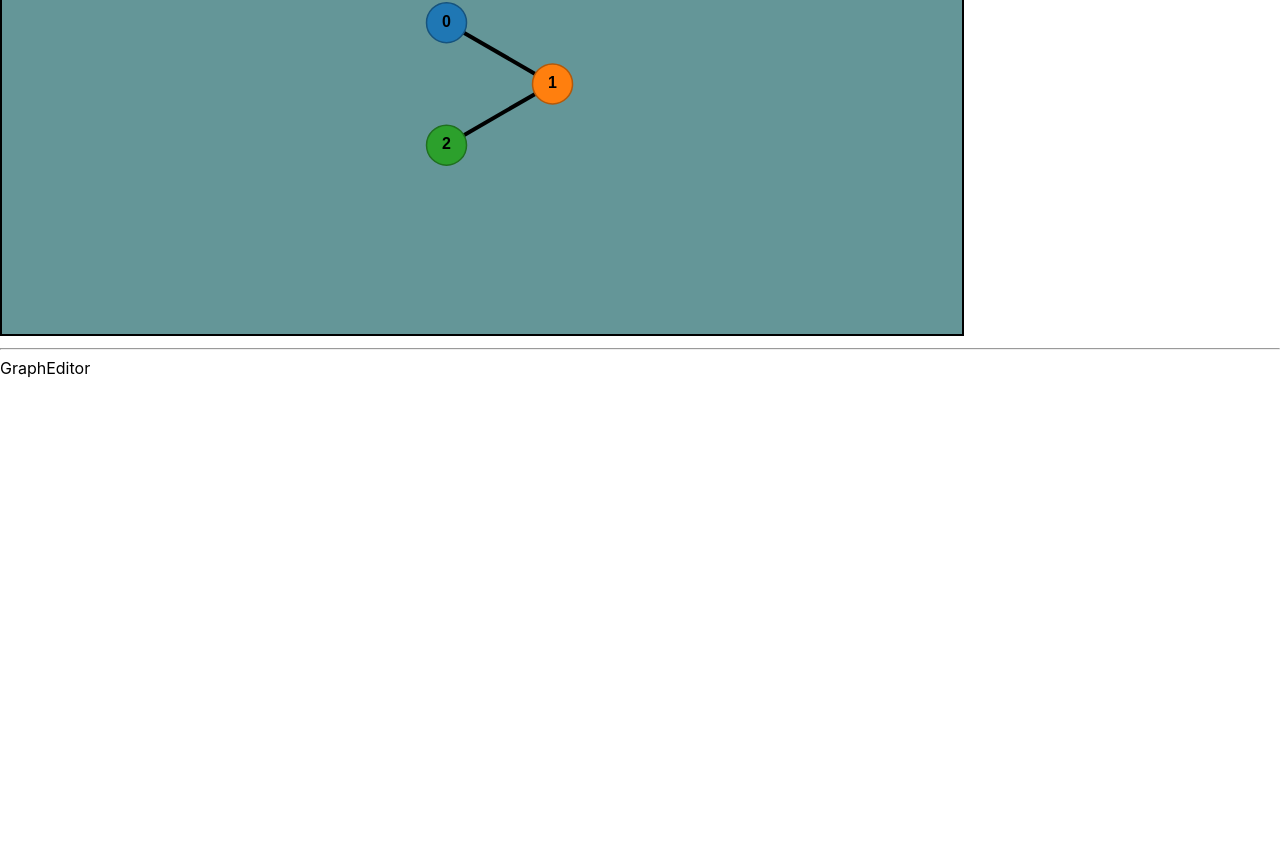
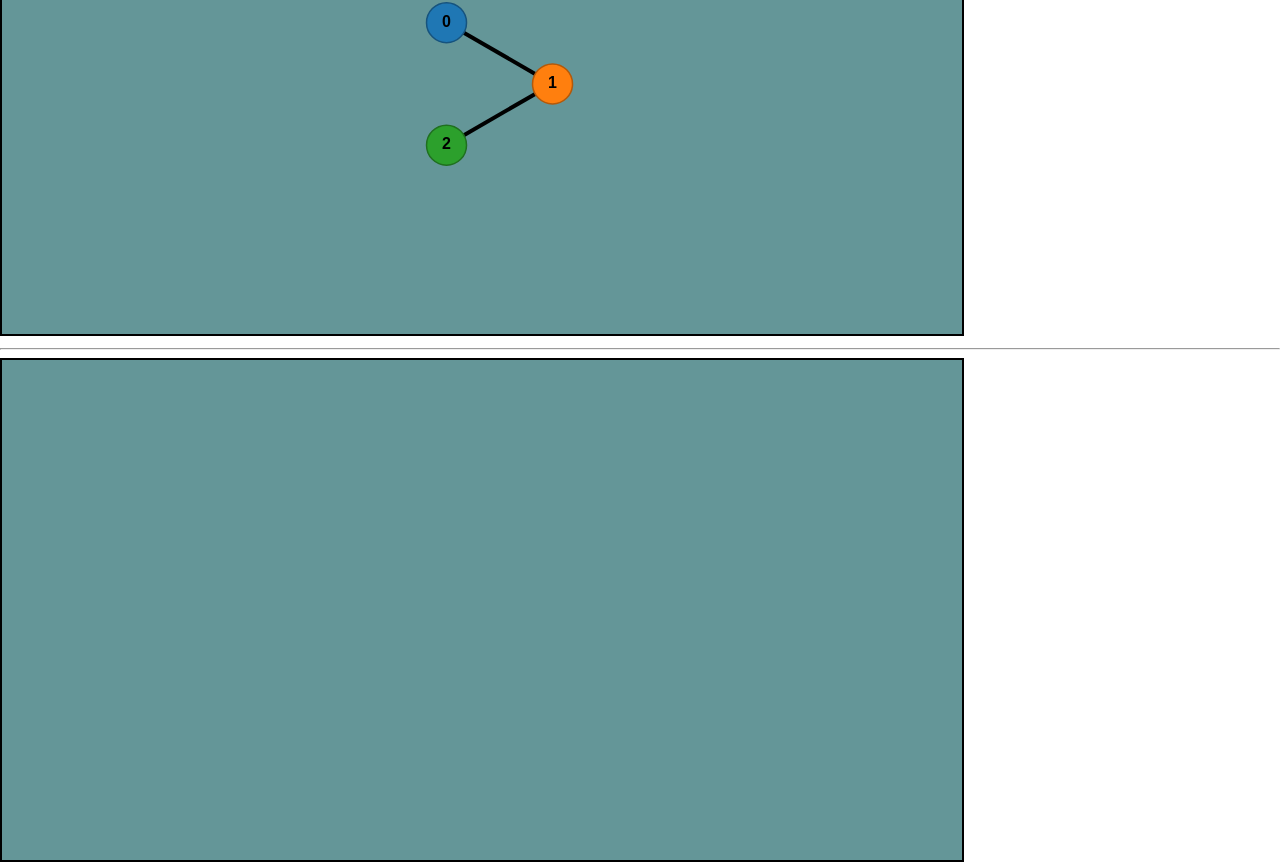
Before and after one commit to TatjanaMerkel/ford-fulkerson-algorithm-app, a React (Create React App) app: page / in a window 1280 px wide. Shown: the part 168-1034 px from the top of the page. Before the commit the page ends 800 px from the top, so only its background shows below. Built offline with nearby package versions, Linux system fonts and the light colour scheme.

Commit message:
feat: Add SVG

```diff
--- /dev/null
+++ b/src/components/GraphEditor/GraphEditor.css
@@ -0,0 +1,6 @@
+svg {
+    background-color: #649698;
+    cursor: default;
+    border: 2px solid black;
+    user-select: none;
+}
--- a/src/components/GraphEditor/GraphEditor.tsx
+++ b/src/components/GraphEditor/GraphEditor.tsx
@@ -1,12 +1,30 @@
-import React from 'react'
+import React, {RefObject} from 'react'
+import * as d3 from "d3";
 
 class GraphEditor extends React.Component {
 
+    divRef: RefObject<HTMLDivElement>
+
+    constructor(props: any) {
+        super(props)
+
+        this.divRef = React.createRef()
+    }
+
+    componentDidMount() {
+        const width = 960
+        const height = 500
+
+        const svg = d3.select(this.divRef.current)
+            .append('svg')
+            .attr('width', width)
+            .attr('height', height)
+            .on('contextmenu', (event: Event) => {event.preventDefault()})
+    }
+
     render() {
         return (
-            <div>
-                GraphEditor
-            </div>
+            <div ref={this.divRef}/>
         )
     }
 }
```
